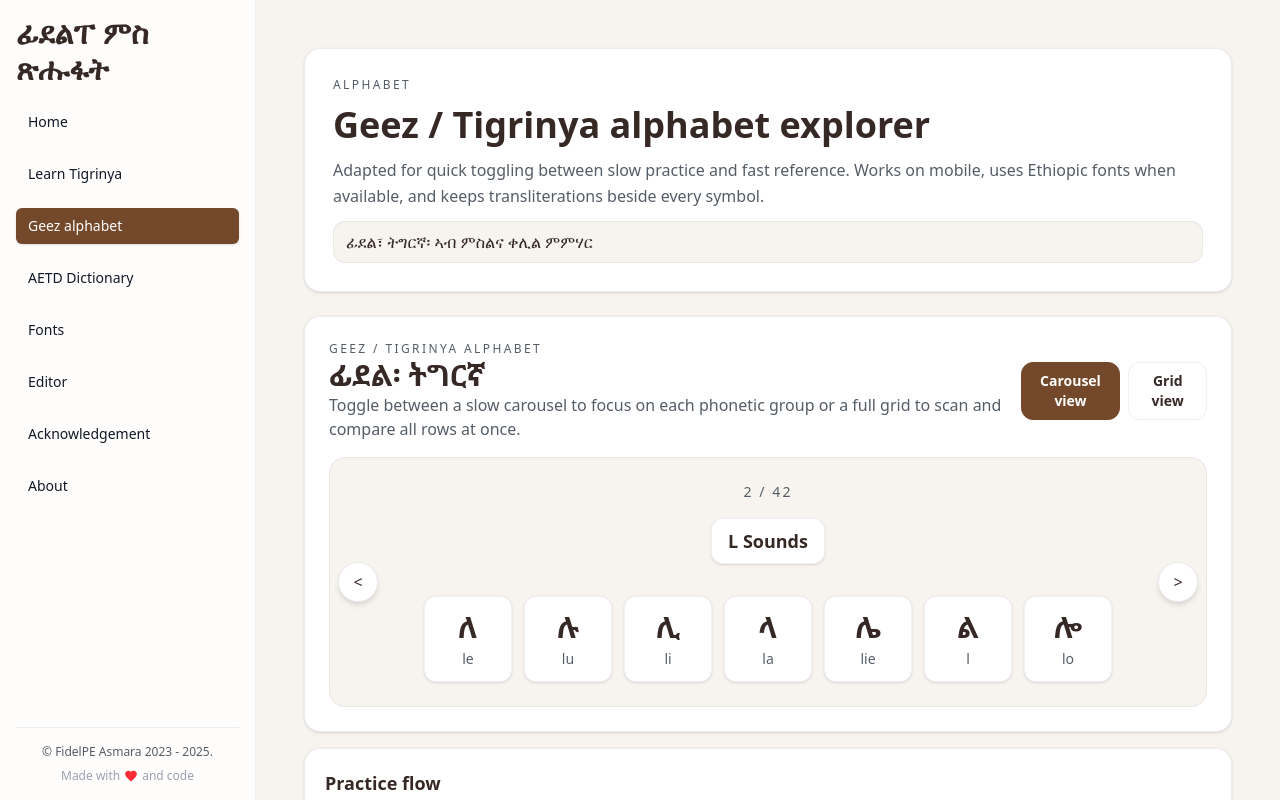
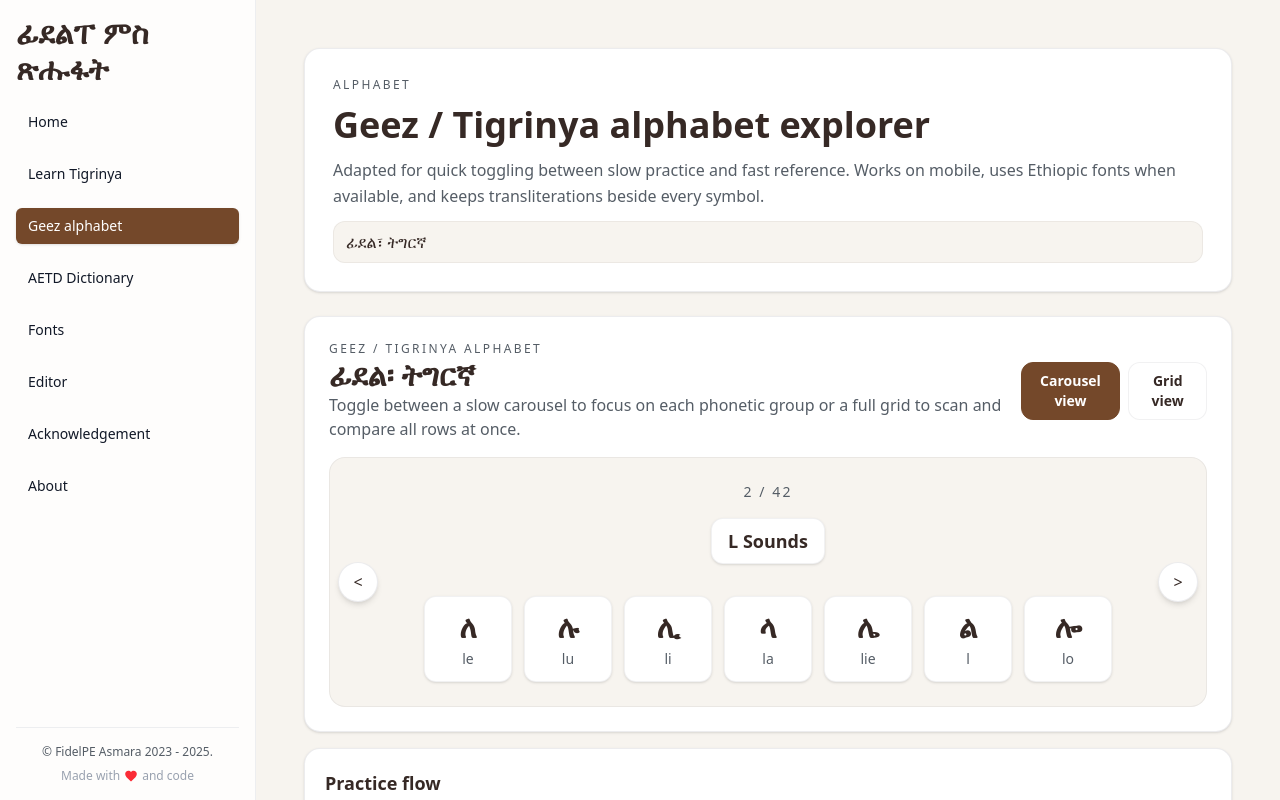
Before and after one commit to Teclit/fidelpe, a Next.js app: page /geez in a window 1280 px wide. Shown: the top 800 px of the page. Built offline with nearby package versions, Linux system fonts and the light colour scheme; a web font is replaced by a local one.

Commit message:
fix: update TigrinyaAlphabet component text and clean up unused font stack

```diff
--- a/src/app/geez/page.tsx
+++ b/src/app/geez/page.tsx
@@ -29,7 +29,7 @@ export default function GeezPage(): React.ReactElement {
             every symbol.
           </p>
           <div className="inline-flex items-center gap-2 px-3 py-2 rounded-xl bg-(--color-secondary) border border-(--card-border)">
-            <span className="text-(--color-primary)">ፊደል፣ ትግርኛ፡ ኣብ ምስልና ቀሊል ምምሃር</span>
+            <span className="text-(--color-primary)">ፊደል፣ ትግርኛ</span>
           </div>
         </div>
       </section>
--- a/src/components/TigrinyaAlphabet.tsx
+++ b/src/components/TigrinyaAlphabet.tsx
@@ -7,13 +7,10 @@ type ViewMode = "carousel" | "grid";
 
 const AUTO_ADVANCE_MS = 5000;
 
-const ethiopicFontStack =
-  "'Noto Sans Ethiopic', 'Geez Able', 'Abyssinica SIL', 'Arial', sans-serif";
-
 export default function TigrinyaAlphabet(): React.ReactElement {
   const alphabetRows = useMemo<TigrinyaCharacter[]>(
     () => [...tigrinyaAlphabet].sort((a, b) => a.order - b.order),
-    [],
+    []
   );
   const [view, setView] = useState<ViewMode>("carousel");
   const [index, setIndex] = useState(0);
@@ -37,7 +34,9 @@ export default function TigrinyaAlphabet(): React.ReactElement {
   };
 
   const renderRow = (row: TigrinyaCharacter, large = false) => (
-    <div className={`flex flex-wrap justify-center gap-3 ${large ? "mt-4" : ""}`}>
+    <div
+      className={`flex flex-wrap justify-center gap-3 ${large ? "mt-4" : ""}`}
+    >
       {row.tigrinya.map((char, charIndex) => (
         <div
           key={`${row.phoneticGroup}-${char}-${charIndex}`}
@@ -46,14 +45,17 @@ export default function TigrinyaAlphabet(): React.ReactElement {
           } transition-transform duration-200 ease-out hover:-translate-y-1 hover:shadow-md`}
         >
           <span
-            className={`${large ? "text-3xl" : "text-2xl"} font-semibold text-(--color-primary)`}
-            style={{ fontFamily: ethiopicFontStack }}
+            className={`${
+              large ? "text-3xl" : "text-2xl"
+            } font-semibold text-(--color-primary)`}
           >
             {char}
           </span>
           {row.latinTransliteration[charIndex] ? (
             <span
-              className={`${large ? "text-sm" : "text-xs"} text-(--color-text-muted) mt-1`}
+              className={`${
+                large ? "text-sm" : "text-xs"
+              } text-(--color-text-muted) mt-1`}
             >
               {row.latinTransliteration[charIndex]}
             </span>
@@ -72,13 +74,12 @@ export default function TigrinyaAlphabet(): React.ReactElement {
           </p>
           <h2
             className="text-2xl sm:text-3xl font-bold text-(--color-primary)"
-            style={{ fontFamily: ethiopicFontStack }}
           >
             ፊደል፡ ትግርኛ
           </h2>
           <p className="text-(--color-text-muted) text-sm sm:text-base">
-            Toggle between a slow carousel to focus on each phonetic group or a full
-            grid to scan and compare all rows at once.
+            Toggle between a slow carousel to focus on each phonetic group or a
+            full grid to scan and compare all rows at once.
           </p>
         </div>
         <div className="flex gap-2">
```
Lines whose indentation alone changed are shown as unchanged.
